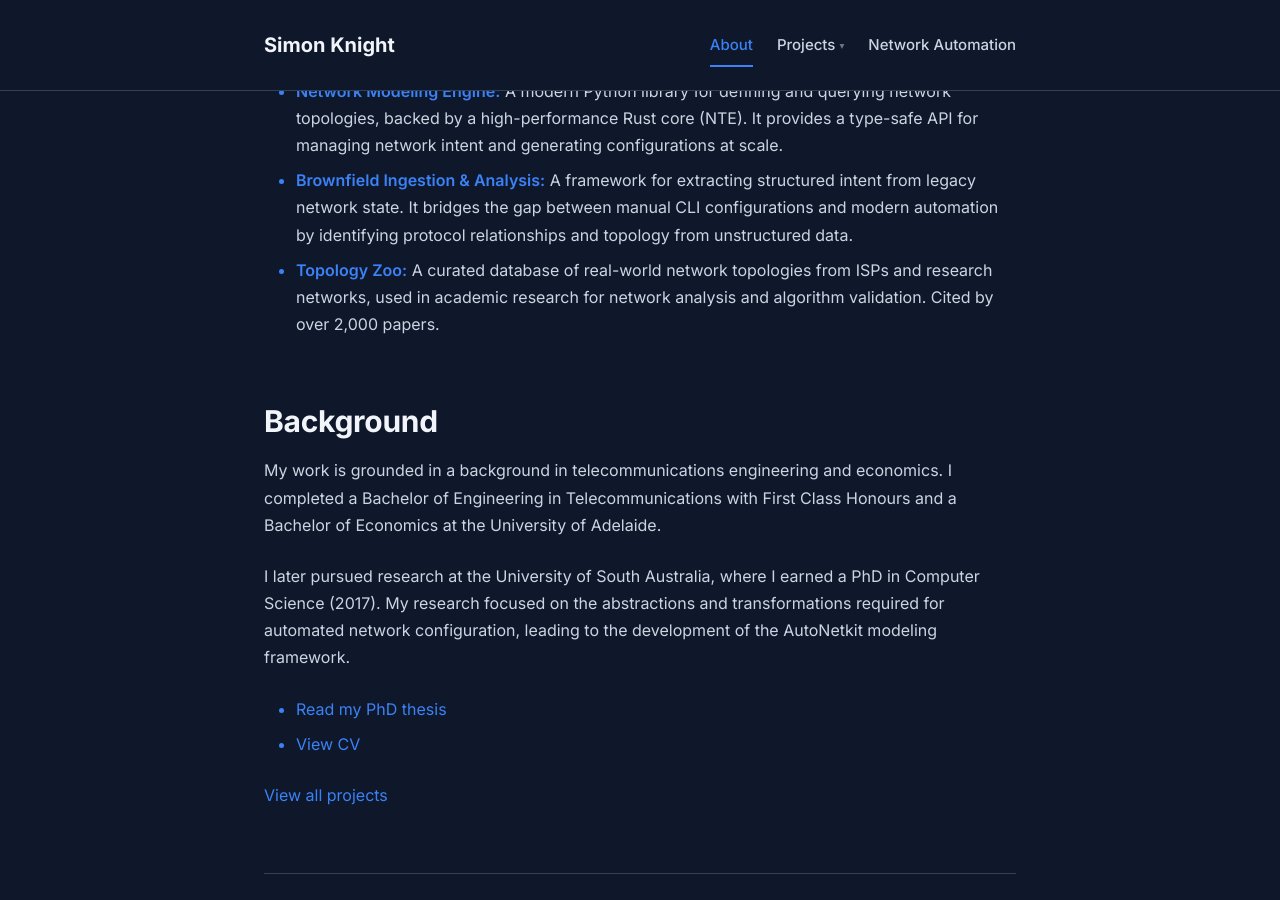
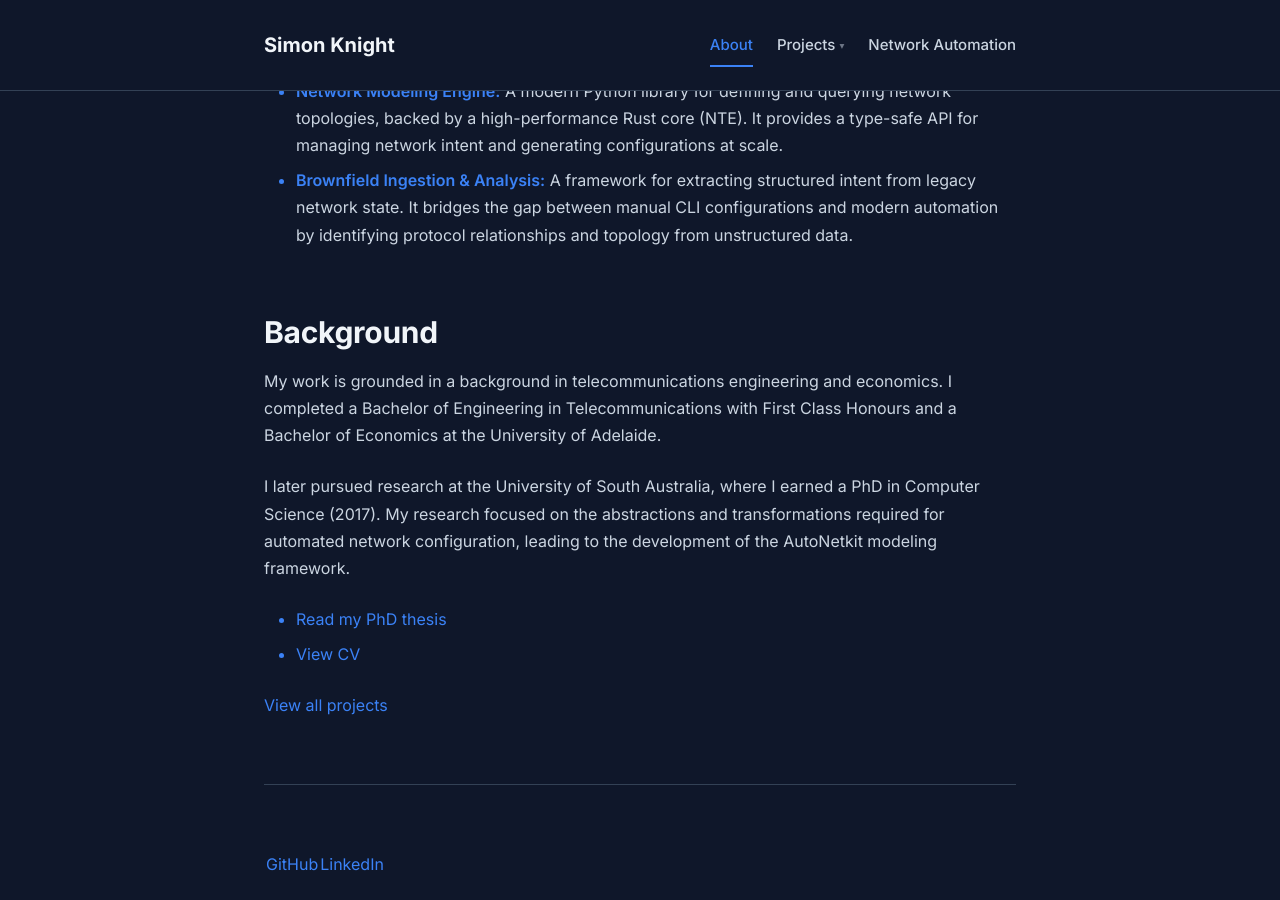
Before and after one commit to sk2/sk2.github.com, a Jekyll site: the page built from index.md, in a window 1280 px wide and 900 px high, scrolled down 918 px. Built offline with Jekyll 4.4.1, drawn with Linux system fonts in a browser that asks for light colours; our own code applies the rules of GitHub Pages for plain Markdown files.

Commit message:
Remove Topology Zoo from featured work
Streamline main page featured work section by removing Topology Zoo entry.

Co-Authored-By: Claude Sonnet 4.5 <noreply@anthropic.com>

```diff
--- a/index.md
+++ b/index.md
@@ -17,7 +17,6 @@ I believe that the most effective engineering solutions come from a combination
 - **[Network Visualization:](/projects/netvis)** A layout engine designed to transform dense, multi-layer topologies into clear, structured diagrams. It employs advanced algorithms to handle complex graph data, making the structure of large networks intuitive and actionable.
 - **[Network Modeling Engine:](/projects/ank-pydantic)** A modern Python library for defining and querying network topologies, backed by a high-performance Rust core (NTE). It provides a type-safe API for managing network intent and generating configurations at scale.
 - **[Brownfield Ingestion & Analysis:](/projects/configparsing)** A framework for extracting structured intent from legacy network state. It bridges the gap between manual CLI configurations and modern automation by identifying protocol relationships and topology from unstructured data.
-- **[Topology Zoo:](https://topology-zoo.org/)** A curated database of real-world network topologies from ISPs and research networks, used in academic research for network analysis and algorithm validation. Cited by over 2,000 papers.
 
 ## Background
 
```
